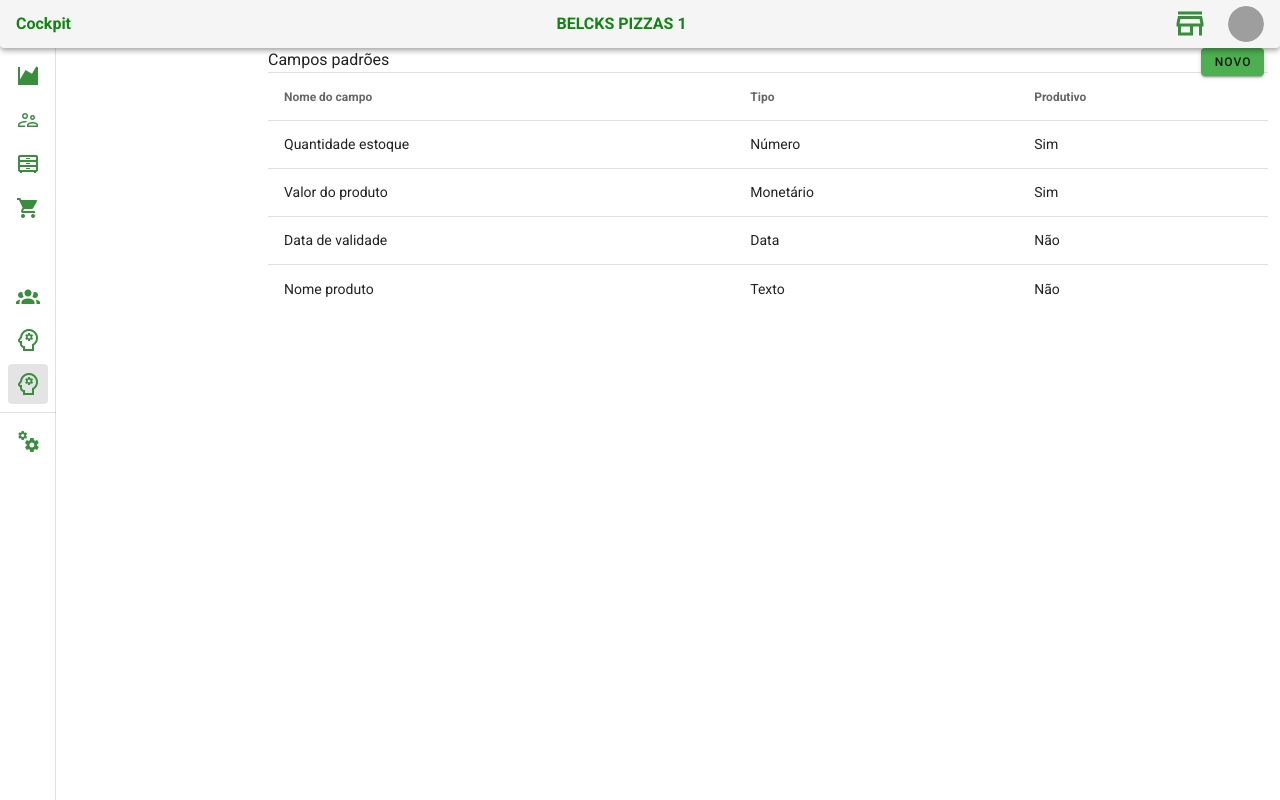
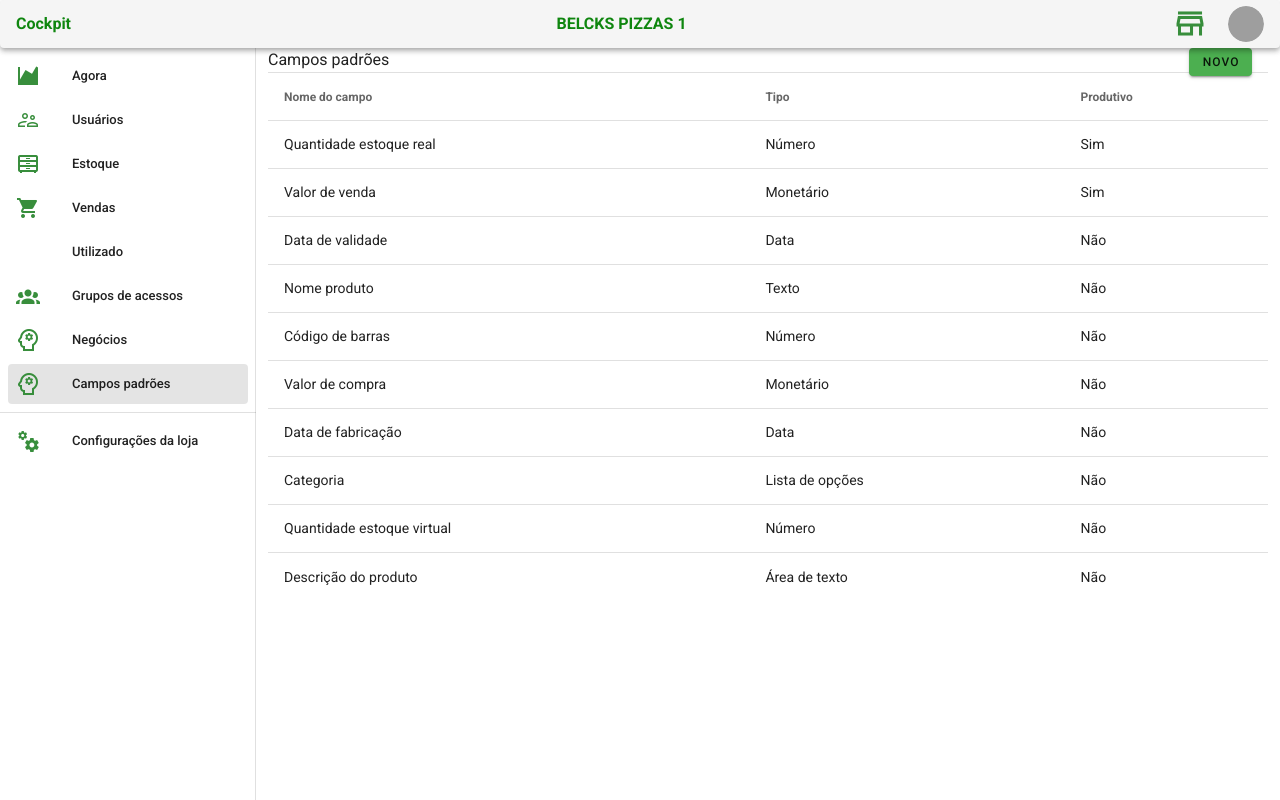
Before and after one commit to gmsdev04/beststore-cockpit, a Vue app: page /campos-padroes in a window 1280 px wide. Built offline with nearby package versions, Linux system fonts and the light colour scheme; data requests are answered from the project's data file; grey boxes are pictures that could not be loaded.

Commit message:
antes de incluir vue draggable

```diff
--- a/db.json
+++ b/db.json
@@ -66,6 +66,11 @@
       "id": "b27821a4-694e-449b-ae20-fb89ea79e9e5",
       "nome": "LISTA-DE-OPCOES",
       "alias": "Lista de opções"
+    },
+    {
+      "id": "fd95abd0-39f6-44df-82ae-75026423076b",
+      "nome": "AREA-DE-TEXTO",
+      "alias": "Área de texto"
     }
   ],
   "campos-padroes": [
@@ -85,10 +90,9 @@
         "valorMaximo": {
           "descricao": "Representa o número maximo a ser preenchido",
           "valor": "10000000"
-        },
-        "somenteInteiro": true
+        }
       },
-      "nome": "Quantidade estoque",
+      "nome": "Quantidade estoque real",
       "produtivo": true,
       "id": 1
     },
@@ -98,7 +102,7 @@
         "nome": "MONETARIO",
         "alias": "Monetário"
       },
-      "nome": "Valor do produto",
+      "nome": "Valor de venda",
       "produtivo": true,
       "id": 3
     },
@@ -119,6 +123,84 @@
       },
       "nome": "Nome produto",
       "id": 5
+    },
+    {
+      "tipo": {
+        "id": "8453042f-18a0-4172-acb0-08214ba1f814",
+        "nome": "NUMERO",
+        "alias": "Número",
+        "valorPadrao": {
+          "descricao": "Representa o número caso nenhum seja inserido",
+          "valor": "0"
+        },
+        "valorMinimo": {
+          "descricao": "Representa o menor número a incluido",
+          "valor": "0"
+        },
+        "valorMaximo": {
+          "descricao": "Representa o número maximo a ser preenchido",
+          "valor": "10000000"
+        }
+      },
+      "nome": "Código de barras",
+      "id": 6
+    },
+    {
+      "tipo": {
+        "id": "2efbf74e-94f7-4580-9dac-2a9a5a643f82",
+        "nome": "MONETARIO",
+        "alias": "Monetário"
+      },
+      "nome": "Valor de compra",
+      "id": 7
+    },
+    {
+      "tipo": {
+        "id": "6eb05482-447b-48c5-a869-c54410a87300",
+        "nome": "DATA",
+        "alias": "Data"
+      },
+      "nome": "Data de fabricação",
+      "id": 8
+    },
+    {
+      "tipo": {
+        "id": "b27821a4-694e-449b-ae20-fb89ea79e9e5",
+        "nome": "LISTA-DE-OPCOES",
+        "alias": "Lista de opções"
+      },
+      "nome": "Categoria",
+      "id": 9
+    },
+    {
+      "tipo": {
+        "id": "8453042f-18a0-4172-acb0-08214ba1f814",
+        "nome": "NUMERO",
+        "alias": "Número",
+        "valorPadrao": {
+          "descricao": "Representa o número caso nenhum seja inserido",
+          "valor": "0"
+        },
+        "valorMinimo": {
+          "descricao": "Representa o menor número a incluido",
+          "valor": "0"
+        },
+        "valorMaximo": {
+          "descricao": "Representa o número maximo a ser preenchido",
+          "valor": "10000000"
+        }
+      },
+      "nome": "Quantidade estoque virtual",
+      "id": 10
+    },
+    {
+      "tipo": {
+        "id": "fd95abd0-39f6-44df-82ae-75026423076b",
+        "nome": "AREA-DE-TEXTO",
+        "alias": "Área de texto"
+      },
+      "nome": "Descrição do produto",
+      "id": 11
     }
   ]
 }
--- /dev/null
+++ b/src/components/ideal-de-produto/IdealDeProdutoGrid.vue
@@ -0,0 +1,62 @@
+<template>
+  <div class="ideal-de-produto-grid">
+      <v-container fluid>
+    <v-layout align-start justify-center>
+      <v-spacer></v-spacer>
+      <v-flex xs4 class="elevation-1 pa-3 ma-2">
+        <v-tabs v-model="active" color="cyan" dark slider-color="yellow">
+          <draggable v-model="tabs" class="v-tabs__container">
+            <v-tab v-for="tab in tabs" :key="tab.id" ripple>
+              {{ tab.name }}
+            </v-tab>
+          </draggable>
+          <v-tab-item v-for="tab in tabs" :key="tab.id">
+            <v-card flat>
+              <v-card-text>{{ tab.text }}</v-card-text>
+            </v-card>
+          </v-tab-item>
+        </v-tabs>
+      </v-flex>
+      <v-flex xs4 class="grey lighten-2 pa-2">
+        <pre>{{ tabs }}</pre>
+      </v-flex>
+      <v-spacer></v-spacer>
+    </v-layout>
+  </v-container>
+  </div>
+</template>
+
+<script>
+import draggable from "vuedraggable";
+
+export default {
+    components: {draggable},
+    data() {
+        return {
+        active: 0,
+        tabs: [
+            {
+            id: 1,
+            name: "1st Tab",
+            text: "This is a 1st tab"
+            },
+            {
+            id: 2,
+            name: "2nd Tab",
+            text: "This is a 2nd tab"
+            },
+            {
+            id: 3,
+            name: "3rd Tab",
+            text: "This is a 3rd tab"
+            }
+        ]
+    }
+    }
+}
+
+</script>
+
+<style>
+
+</style>
--- a/src/components/templates/LeftMenu.vue
+++ b/src/components/templates/LeftMenu.vue
@@ -1,5 +1,12 @@
 <template>
-  <v-navigation-drawer app permanent absolute :dark="darkTheme" expand-on-hover clipped >
+  <v-navigation-drawer
+    :dark="darkTheme"
+    app
+    permanent
+    absolute
+    :expand-on-hover="$vuetify.breakpoint.xs"
+    clipped
+    :bottom="$vuetify.breakpoint.xs">
 
 
     <!-- OPÇÕES SEM SUB ITEMS -->
--- a/src/views/campos-padroes/ConsultarCamposPadroes.vue
+++ b/src/views/campos-padroes/ConsultarCamposPadroes.vue
@@ -3,12 +3,13 @@
 
         <v-row>
             <v-layout column class="ml-3">
-                <v-flex xs12 sm8 md6>
+                <v-flex xs6 xs4 sm8 md6>
                     Campos padrões
                 </v-flex>
             </v-layout>
-                <v-spacer></v-spacer>
-                <v-btn class="mb-2 mr-4" small right color="green" to="/campos-padroes/novo"> Novo</v-btn>
+            <v-spacer></v-spacer>
+            <v-btn class="mb-2 mr-7" small right color="green" to="/campos-padroes/novo"> Novo</v-btn>
+
         </v-row>
         <v-divider></v-divider>
         <v-simple-table>
@@ -18,10 +19,10 @@
                         <th class="text-left">
                             Nome do campo
                         </th>
-                        <th class="text-left">
+                        <th  class="text-left">
                             Tipo
                         </th>
-                        <th class="text-left">
+                        <th v-show="!$vuetify.breakpoint.xs" class="text-left">
                             Produtivo
                         </th>
                     </tr>
@@ -29,8 +30,13 @@
                 <tbody>
                     <tr v-for="campoDaVez in camposPadroes" :key="campoDaVez.nome" @click="detalhes(campoDaVez.id)">
                         <td>{{ campoDaVez.nome }}</td>
-                        <td>{{ campoDaVez.tipo.alias }}</td>
-                        <td>{{ campoDaVez.produtivo ? 'Sim' : 'Não' }}</td>
+
+                        <td >
+                            {{ campoDaVez.tipo.alias }}
+                        </td>
+                        <td v-show="!$vuetify.breakpoint.xs">
+                            {{ campoDaVez.produtivo ? 'Sim' : 'Não' }}
+                            </td>
                     </tr>
                 </tbody>
             </template>
--- a/src/views/negocios/ConsultarNegocios.vue
+++ b/src/views/negocios/ConsultarNegocios.vue
@@ -38,7 +38,7 @@
 
   <!-- CINCULAR LOAD -->
   <div class="text-center">
-    <v-progress-circular v-show="negocios == undefined"
+    <v-progress-circular indeterminate v-show="negocios == undefined"
         color="green"
     ></v-progress-circular>
     </div>
--- a/src/views/negocios/detalhes/NegociosDetalhes.vue
+++ b/src/views/negocios/detalhes/NegociosDetalhes.vue
@@ -57,7 +57,7 @@
                         Ideal de produto
                     </v-expansion-panel-header>
                     <v-expansion-panel-content  v-if="negocio != undefined">
-
+                            <IdealDeProdutoGrid/>
                     </v-expansion-panel-content>
                 </v-expansion-panel>
             </v-expansion-panels>
@@ -65,7 +65,10 @@
 </template>
 
 <script>
+import IdealDeProdutoGrid from '@/components/ideal-de-produto/IdealDeProdutoGrid.vue'
+
     export default {
+        components: {IdealDeProdutoGrid},
         props: ['id'],
         data() {
             return {
```
